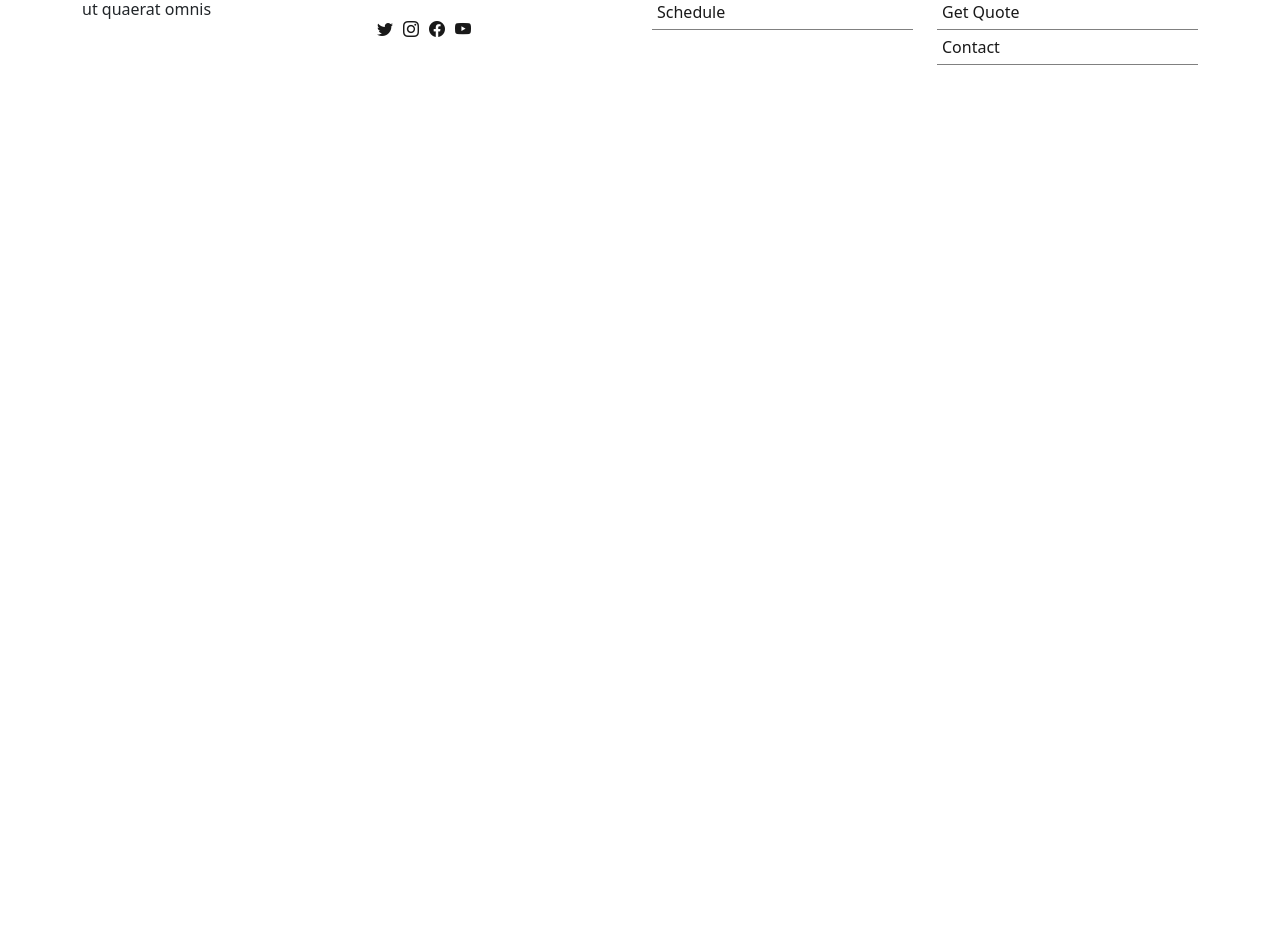
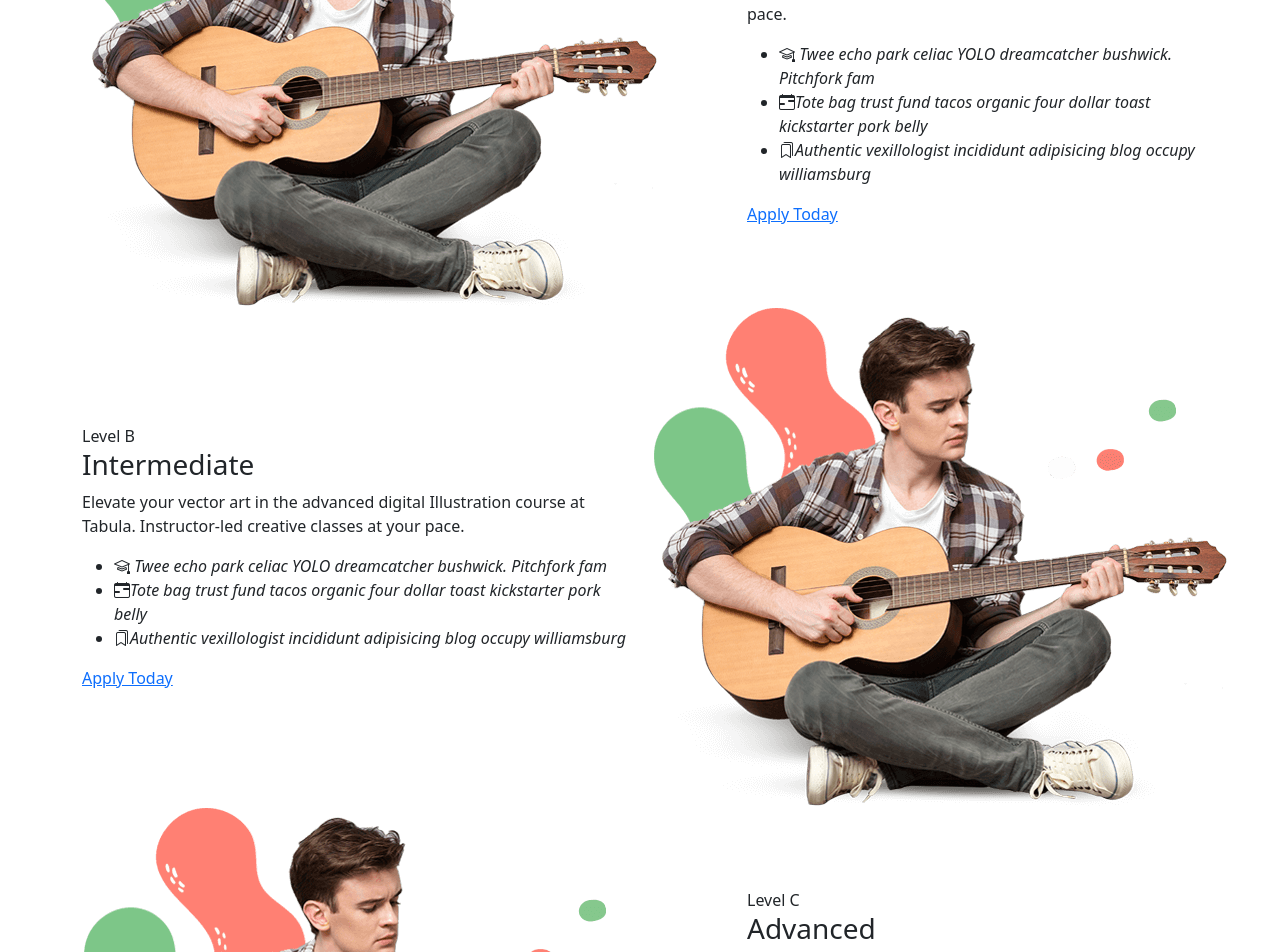
Before and after one commit to curiousdilip/letslearnmusic, a Next.js app: page /courses in a window 1280 px wide. Shown: the part 940-1892 px from the top of the page. Before the commit the page ends 1085 px from the top, so only its background shows below. Built offline with nearby package versions, Linux system fonts and the light colour scheme.

Commit message:
course page

```diff
--- /dev/null
+++ b/app/components/Course.jsx
@@ -0,0 +1,73 @@
+import Image from "next/image";
+const Courses = ({
+  title,
+  subtitle,
+  description,
+  link,
+  src,
+  price,
+  layout,
+  phone,
+  f1,
+  f2, f3,
+}) => {
+  return (
+    <div className="row course-box justify-content-between align-items-center">
+      {layout === "left" ? (
+        <>
+          <div className="col-md-6">
+            <div className="content">
+              <span>{title}</span>
+              <h3>{subtitle}</h3>
+              <p>{description}</p>
+
+              <ul className="features">
+                <li>
+                  <i className="bi bi-mortarboard"> {f1}</i>
+                </li>
+                <li><i className="bi bi-calendar-range">{f2}</i></li>
+                <li>
+                  <i className="bi bi-bookmarks">{f3}
+                  </i>
+                </li>
+              </ul>
+              <a href={link}>Apply Today</a>
+            </div>
+          </div>
+          <div className="col-md-6">
+            <img src={src} alt="" />
+            {/* <Image src={src} width={615} height={574} alt={title} /> */}
+          </div>
+        </>
+      ) : (
+        <>
+          <div className="col-md-6">
+            <img src={src} alt="" />{" "}
+            {/* <Image src={src} width={615} height={574} alt={title} /> */}
+          </div>
+          <div className="col-md-5 offset-1">
+            <div className="content">
+              <span>{title}</span>
+              <h3>{subtitle}</h3>
+              <p>{description}</p>
+
+              <ul className="features">
+                <li>
+                  <i className="bi bi-mortarboard"> {f1}</i>
+                </li>
+                <li><i className="bi bi-calendar-range">{f2}</i></li>
+                <li>
+                  <i className="bi bi-bookmarks">{f3}
+                  </i>
+                </li>
+              </ul>
+              <a href={link}>Apply Today</a>
+            </div>
+          </div>
+        </>
+      )}
+    </div>
+  );
+};
+
+export default Courses;
--- a/app/courses/page.jsx
+++ b/app/courses/page.jsx
@@ -2,6 +2,7 @@ import Image from "next/image";
 import Footer from "../components/footer";
 import Header2 from "../components/header2";
 import "./courses.css"
+import Courses from "../components/Course";
 export default function About() {
   return (
     <>
@@ -22,6 +23,52 @@ export default function About() {
             </div>
           </div>
         </section>
+        <section id="courses">
+          <div className="container">
+            <Courses
+              title="Level A "
+              subtitle="Beginner"
+              description="Elevate your vector art in the advanced digital Illustration course at Tabula. Instructor-led creative classes at your pace."
+              f1="Twee echo park celiac YOLO dreamcatcher bushwick. Pitchfork fam
+              "
+              f2="Tote bag trust fund tacos organic four dollar toast kickstarter pork belly
+              "
+              f3="Authentic vexillologist incididunt adipisicing blog occupy williamsburg
+              "
+              link="/contact"
+              src="/img/inner_hero_01.png"
+              layout="right"
+            />
+            <Courses
+              title="Level B"
+              subtitle="Intermediate"
+              description="Elevate your vector art in the advanced digital Illustration course at Tabula. Instructor-led creative classes at your pace."
+              f1="Twee echo park celiac YOLO dreamcatcher bushwick. Pitchfork fam
+              "
+              f2="Tote bag trust fund tacos organic four dollar toast kickstarter pork belly
+              "
+              f3="Authentic vexillologist incididunt adipisicing blog occupy williamsburg
+              "
+              link="/contact"
+              src="/img/inner_hero_01.png"
+              layout="left"
+            />
+            <Courses
+              title="Level C "
+              subtitle="Advanced"
+              description="Elevate your vector art in the advanced digital Illustration course at Tabula. Instructor-led creative classes at your pace."
+              f1="Twee echo park celiac YOLO dreamcatcher bushwick. Pitchfork fam
+              "
+              f2="Tote bag trust fund tacos organic four dollar toast kickstarter pork belly
+              "
+              f3="Authentic vexillologist incididunt adipisicing blog occupy williamsburg
+              "
+              link="/contact"
+              src="/img/inner_hero_01.png"
+              layout="right"
+            />
+          </div>
+        </section>
       </main>
       <Footer />
     </>
```
Also changed, not shown: app/home.css (+47 -1 lines), app/page.jsx (+12 -12 lines).
